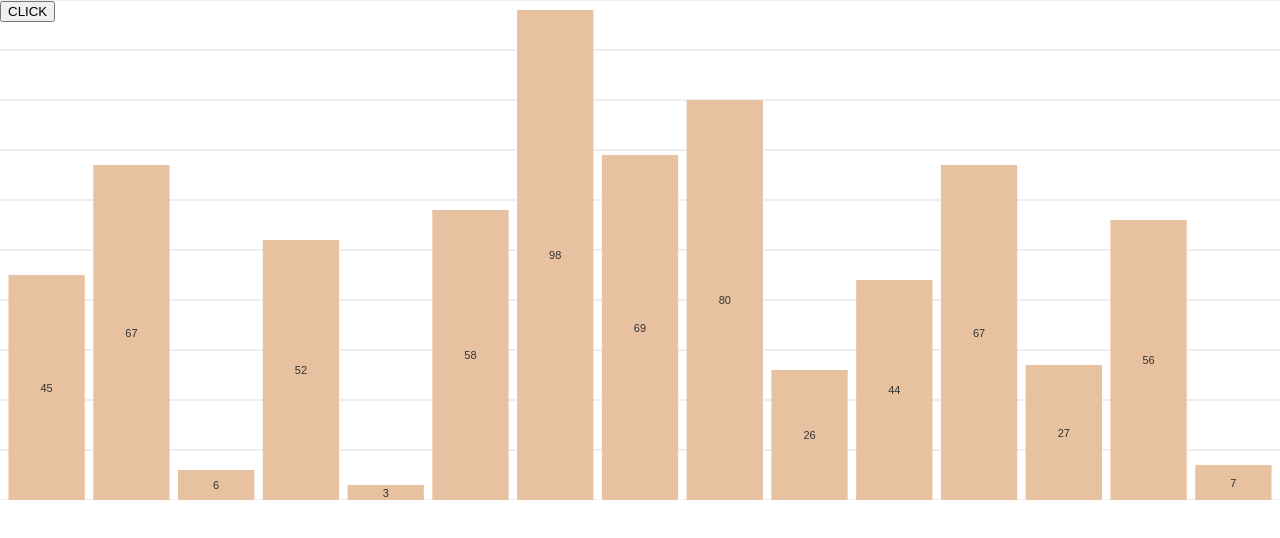
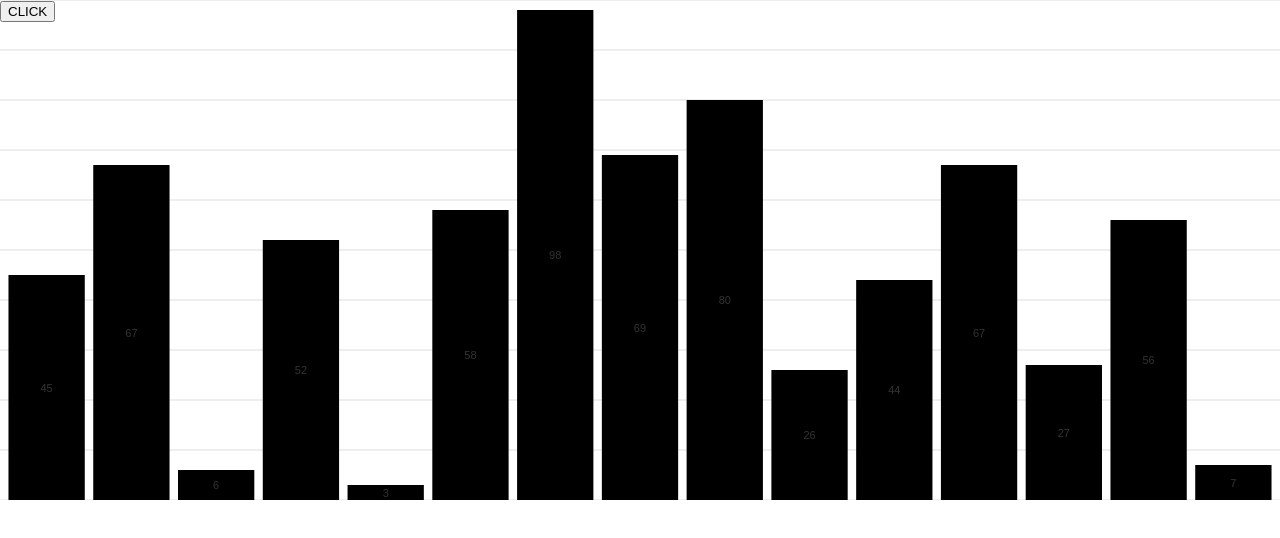
Before and after one commit to arthurbpf/sort-visualizer, a Next.js app: page / in a window 1280 px wide. Shown: the top 538 px of the page. Built offline with nearby package versions, Linux system fonts and the light colour scheme.

Commit message:
Add different collors according to comparison state

```diff
--- a/src/interfaces/ChartData.ts
+++ b/src/interfaces/ChartData.ts
@@ -3,4 +3,5 @@ import { BarDatum } from '@nivo/bar';
 export default interface ChartData extends BarDatum {
 	id: number;
 	value: number;
+	state: 'ordered' | 'comparing' | 'unordered';
 }
--- a/src/pages/index.tsx
+++ b/src/pages/index.tsx
@@ -16,7 +16,8 @@ export default function Home() {
 			newData.push({
 				id: i,
 				value: Math.floor(Math.random() * 100),
-			});
+				state: 'unordered',
+			} as ChartData);
 		}
 
 		setData(newData);
@@ -36,25 +37,43 @@ export default function Home() {
 			const { value, done } = orderingGenerator.next();
 			setData([...value]);
 
-			console.log(done);
-
 			setIsRunning(!done);
 		},
-		isRunning ? 10 : null
+		isRunning ? 100 : null
 	);
 
 	const onClickChangeData = () => {
-		let newData = [...data];
-
-		const generator = bubbleSort(newData);
+		const generator = bubbleSort(data);
 
 		setOrderingGenerator(generator);
 		setIsRunning(true);
 	};
 
+	const getColor = (bar: any) => {
+		const colors = {
+			comparing: '#ff0',
+			ordered: '#f00',
+			unordered: '#000',
+		};
+
+		const { state } = bar.data as ChartData;
+
+		return colors[state];
+	};
+
 	return (
 		<div style={{ height: 500 }}>
-			<ResponsiveBar data={data}></ResponsiveBar>
+			<ResponsiveBar
+				data={data}
+				colors={getColor}
+				animate={true}
+				motionConfig={{
+					mass: 1,
+					friction: 1,
+					tension: 200,
+					clamp: true,
+				}}
+			></ResponsiveBar>
 			<button onClick={onClickChangeData}>CLICK</button>
 		</div>
 	);
--- a/src/utils/bubbleSort.ts
+++ b/src/utils/bubbleSort.ts
@@ -9,9 +9,19 @@ export default function* bubbleSort(data: ChartData[], asc: boolean = true) {
 				data[j] = aux;
 			}
 
+			data[j].state = 'comparing';
+			data[j + 1].state = 'comparing';
+
 			yield data;
+
+			data[j].state = 'unordered';
+			data[j + 1].state = 'unordered';
 		}
+
+		data[data.length - (i + 1)].state = 'ordered';
+		yield data;
 	}
 
+	data[0].state = 'ordered';
 	return data;
 }
```
